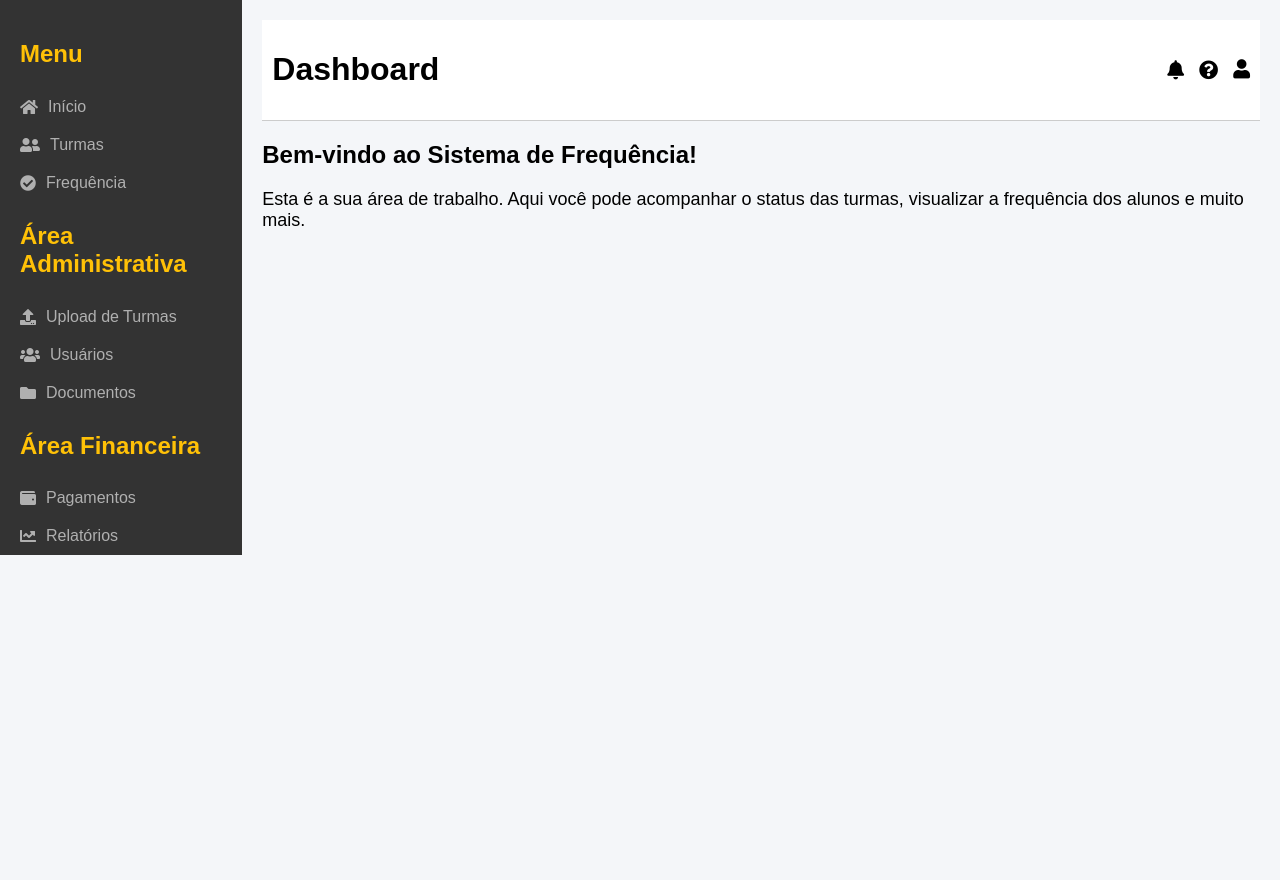
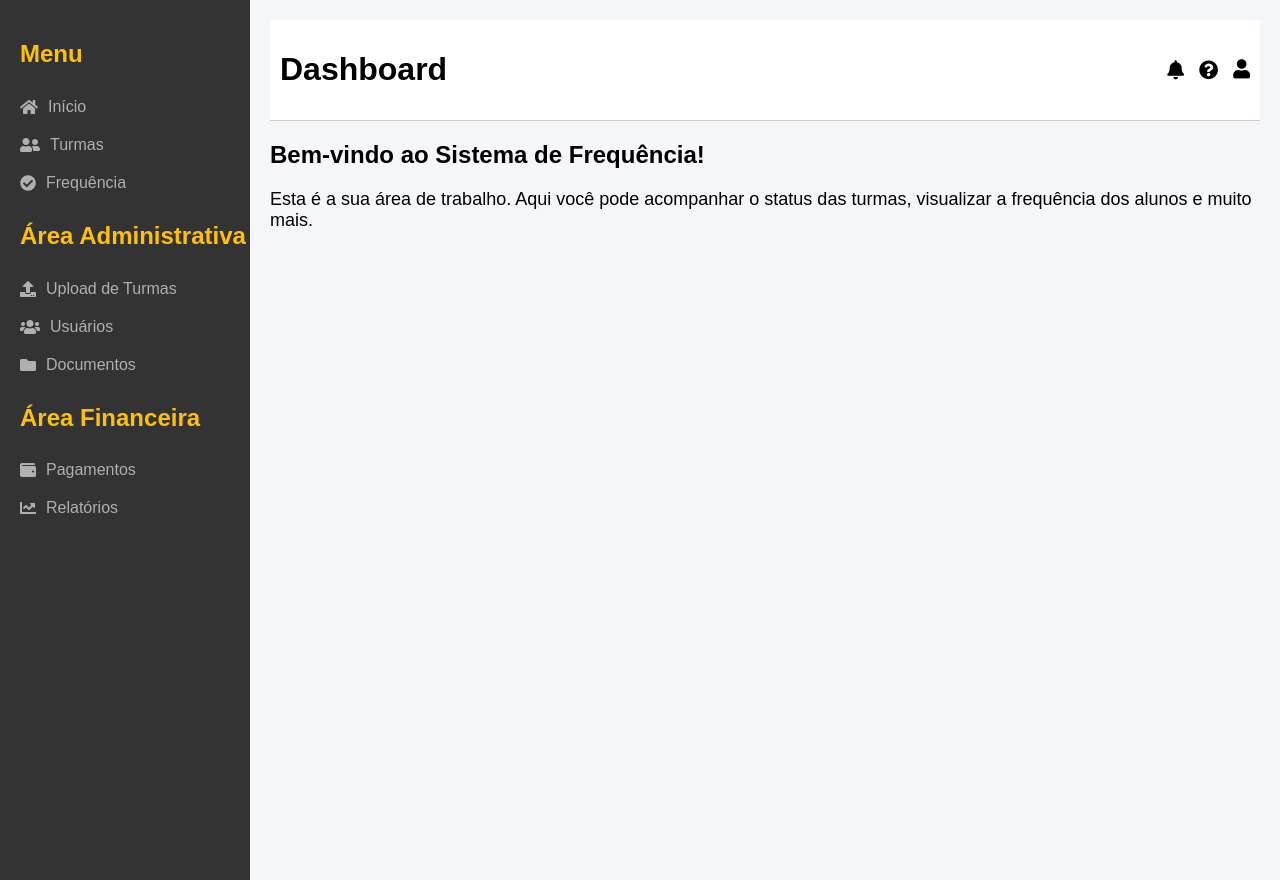
Before and after one commit to marcelocunhaejovem/sistema_frequencia, a Django app: page / in a window 1280 px wide. Run offline with Django 4.2, Linux system fonts and the light colour scheme; a user stored in the database is signed in.

Commit message:
Update styles.css

```diff
--- a/static/css/styles.css
+++ b/static/css/styles.css
@@ -4,6 +4,7 @@ body {
     margin: 0;
     font-family: Arial, sans-serif;
     background-color: #f4f6f9;
+    height: 100vh;
 }
 
 /* Estilo do menu lateral */
@@ -15,6 +16,8 @@ body {
     flex-direction: column;
     align-items: flex-start;
     padding-top: 20px;
+    height: 100vh;
+    position: fixed;
 }
 
 .sidebar h2 {
@@ -29,6 +32,7 @@ body {
     display: flex;
     align-items: center;
     width: 100%;
+    box-sizing: border-box;
 }
 
 .sidebar a:hover {
@@ -45,6 +49,8 @@ body {
     flex-grow: 1;
     padding: 20px;
     background-color: #f4f6f9;
+    margin-left: 250px; /* Espaço para o menu lateral */
+    overflow-y: auto;
 }
 
 /* Cabeçalho superior */
@@ -55,6 +61,9 @@ body {
     padding: 10px;
     background-color: #fff;
     border-bottom: 1px solid #ccc;
+    position: sticky;
+    top: 0;
+    z-index: 10;
 }
 
 .header .icons {
@@ -69,10 +78,14 @@ body {
 }
 
 /* Dropdown de configurações de usuário */
+.dropdown {
+    position: relative;
+}
+
 .dropdown-content {
     display: none;
     position: absolute;
-    right: 20px;
+    right: 0;
     background-color: #fff;
     box-shadow: 0 8px 16px rgba(0, 0, 0, 0.2);
     z-index: 1;
```
